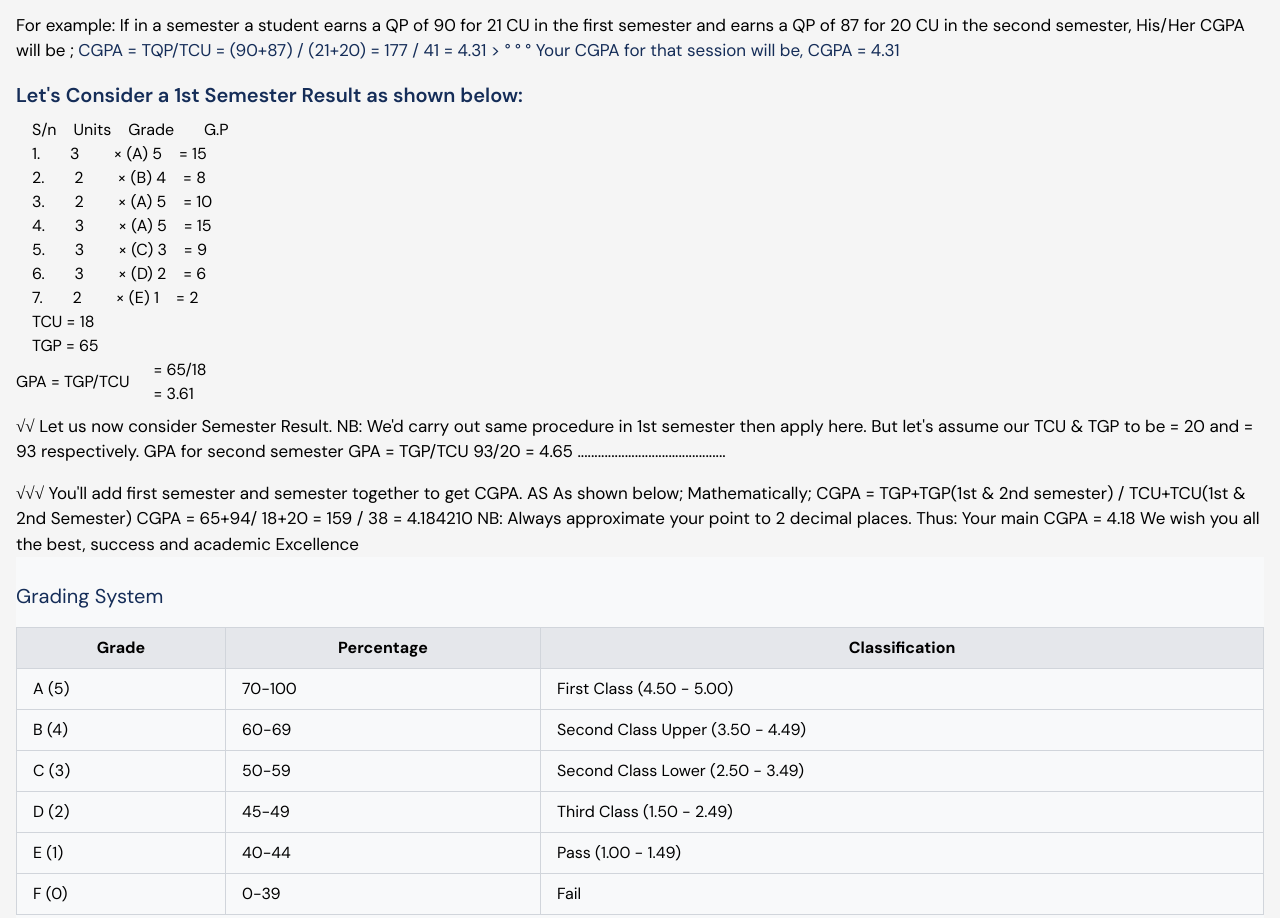
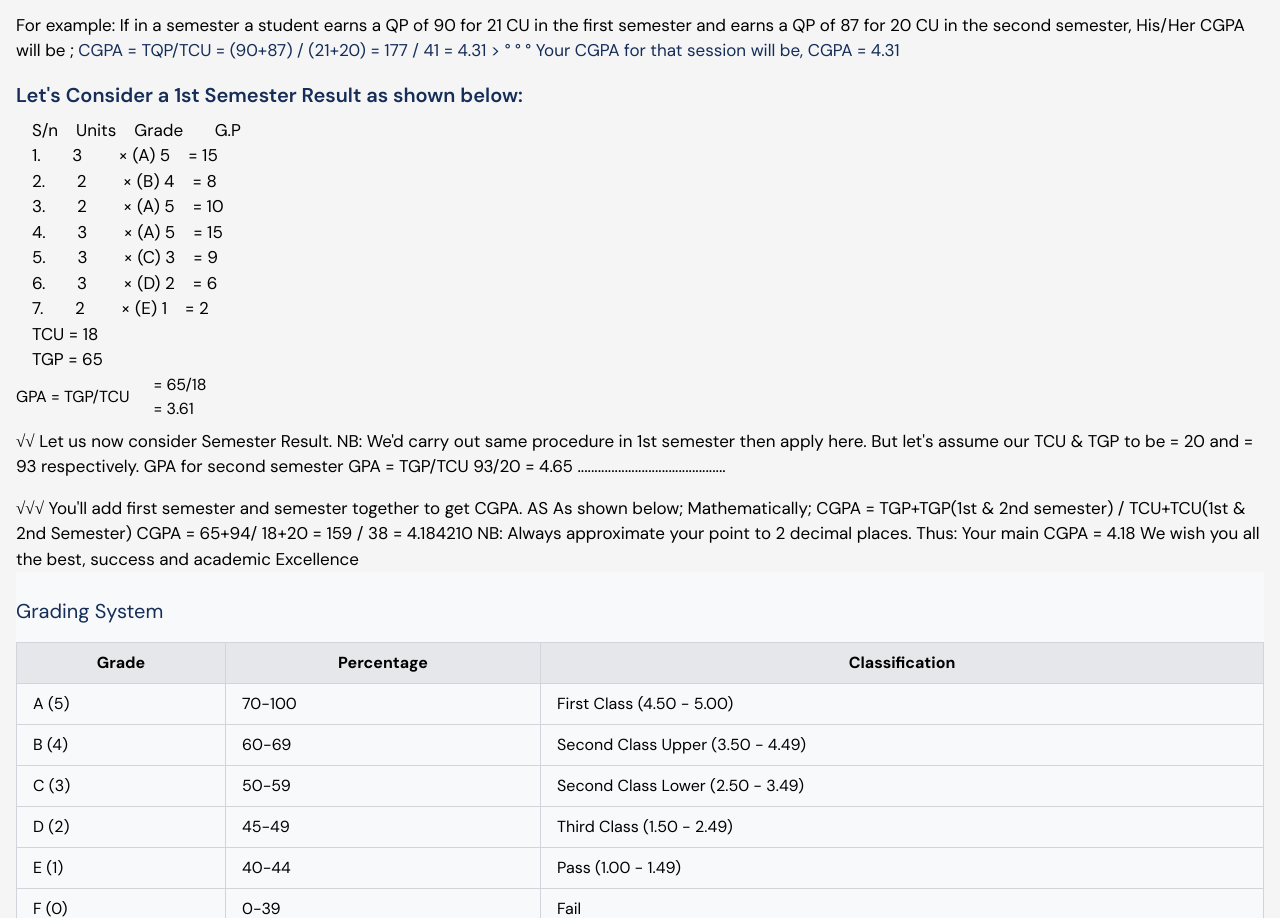
Before and after one commit to skido600/gpacalTeam, a website: page index.html in a window 1280 px wide. Shown: the part 967-1885 px from the top of the page. Drawn offline with nearby package versions, Linux system fonts and the light colour scheme.

Commit message:
version2

```diff
--- a/index.html
+++ b/index.html
@@ -225,7 +225,7 @@
       <span class="font-semibold text-[20px] text-[#152D58]">Let's Consider a 1st Semester Result as shown below:</span>
     <li class="list-none">
 
-      <ul class="list-none pl-4 mt-2">
+      <ul class="list-none pl-4 mt-2  text-[13px] md:text-[17px]">
         <li>S/n &nbsp;&nbsp; Units &nbsp;&nbsp; Grade &nbsp;&nbsp;&nbsp;&nbsp;&nbsp; G.P</li>
         <li>1. &nbsp;&nbsp;&nbsp;&nbsp;&nbsp; 3 &nbsp;&nbsp;&nbsp;&nbsp;&nbsp;&nbsp; × (A) 5 &nbsp;&nbsp; = 15</li>
         <li>2. &nbsp;&nbsp;&nbsp;&nbsp;&nbsp; 2 &nbsp;&nbsp;&nbsp;&nbsp;&nbsp;&nbsp; × (B) 4 &nbsp;&nbsp; = 8</li>
```
Also changed, not shown: src/output.css.
